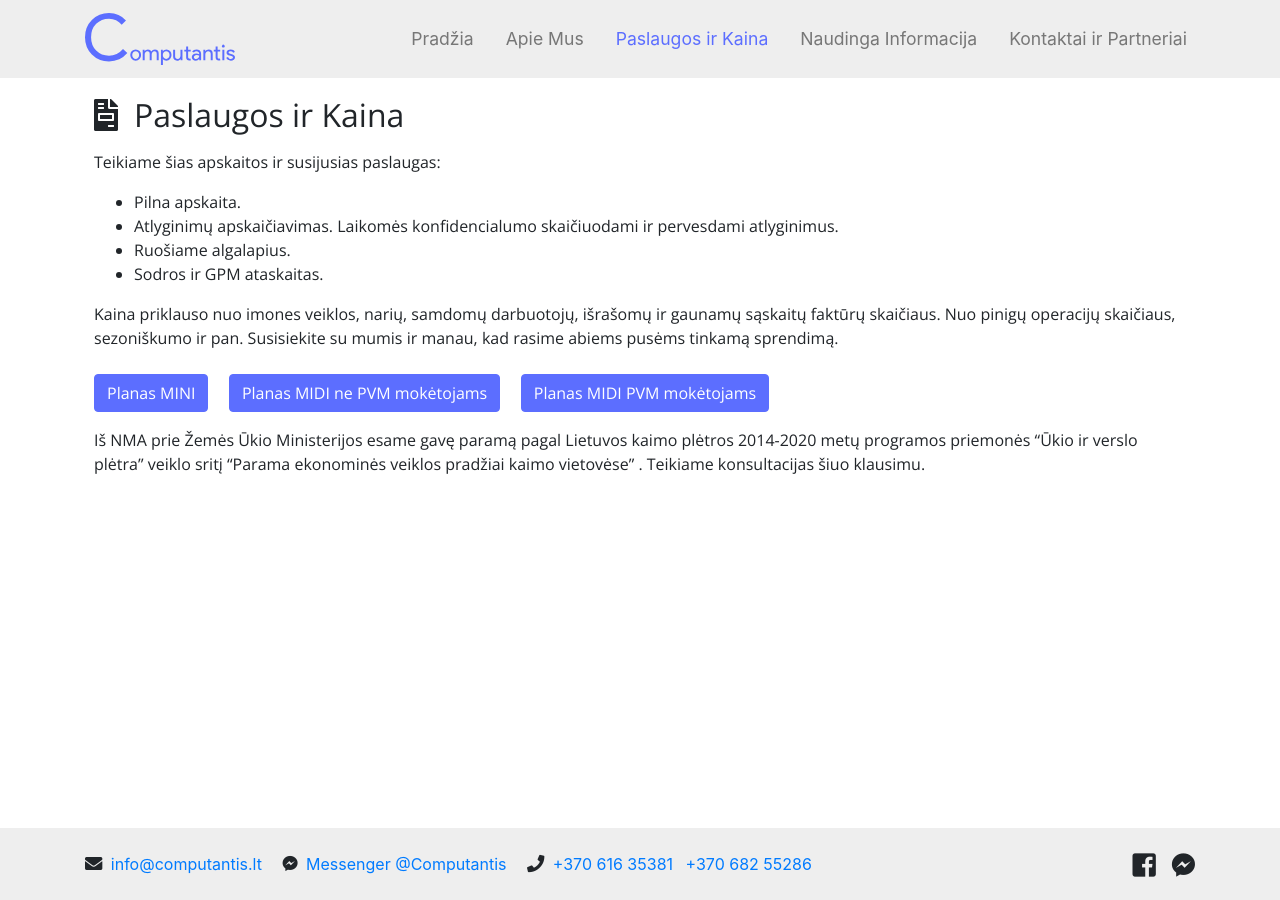
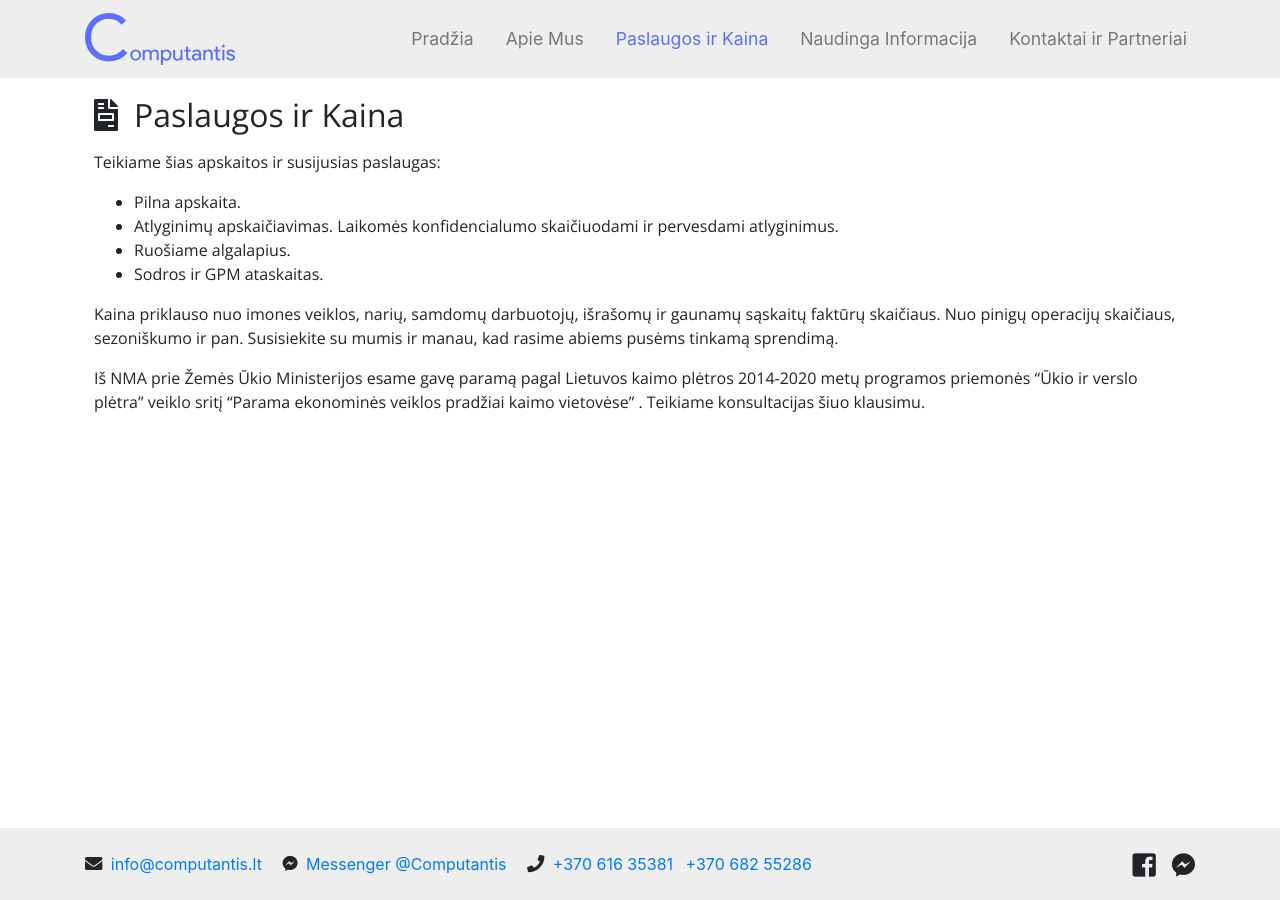
Before and after one commit to MantasJan/Computantis, a Jekyll site: the page built from puslapiai/paslaugosirkaina.html, in a window 1280 px wide. Built offline with Jekyll 4.4.1, drawn with Linux system fonts in a browser that asks for light colours; nearby versions of some CDN libraries.

Commit message:
planu panaikinimas

```diff
--- a/puslapiai/paslaugosirkaina.html
+++ b/puslapiai/paslaugosirkaina.html
@@ -16,7 +16,7 @@ layout: default
 <p class="mt-3">
   Kaina priklauso nuo imones veiklos, narių, samdomų darbuotojų, išrašomų ir gaunamų sąskaitų faktūrų skaičiaus. Nuo pinigų operacijų skaičiaus, sezoniškumo ir pan. Susisiekite su mumis ir manau, kad rasime abiems pusėms tinkamą sprendimą.
 </p>
-<a class="btn button mt-2 mr-3 col-12 col-sm-auto" href="{{site.baseurl}}/failai/Planas-MINI.pdf" role="button">Planas MINI</a>
+<!--<a class="btn button mt-2 mr-3 col-12 col-sm-auto" href="{{site.baseurl}}/failai/Planas-MINI.pdf" role="button">Planas MINI</a>
 <a class="btn button mt-2 mr-3 col-12 col-sm-auto" href="{{site.baseurl}}/failai/Planas-MIDI-ne-PVM-moketojams.pdf" role="button">Planas MIDI ne PVM mokėtojams</a>
-<a class="btn button mt-2 mr-3 col-12 col-sm-auto" href="{{site.baseurl}}/failai/Planas-MIDI-PVM-moketojams.pdf" role="button">Planas MIDI PVM mokėtojams</a>
+<a class="btn button mt-2 mr-3 col-12 col-sm-auto" href="{{site.baseurl}}/failai/Planas-MIDI-PVM-moketojams.pdf" role="button">Planas MIDI PVM mokėtojams</a>-->
 <p class="mt-3">Iš NMA prie Žemės Ūkio Ministerijos esame gavę paramą pagal Lietuvos kaimo plėtros 2014-2020 metų programos priemonės “Ūkio ir verslo plėtra” veiklo sritį “Parama ekonominės veiklos pradžiai kaimo vietovėse” . Teikiame konsultacijas šiuo klausimu.</p>
```
